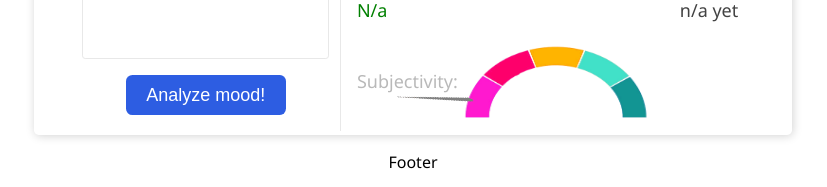
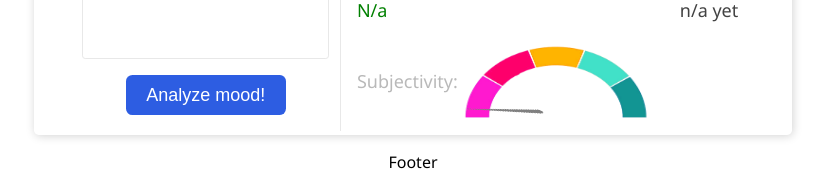
Before and after one commit to andrei-g-git/sentiment-analyzer, a React (Vite) app: page / in a window 1280 px wide. Shown: the part 243-430 px from the top of the page, without its empty margins (227-1054 px from the left). Built offline with nearby package versions, Linux system fonts and the light colour scheme.

Commit message:
add gauge needle animation, buggy

```diff
--- a/src/components/Needle.tsx
+++ b/src/components/Needle.tsx
@@ -1,50 +1,27 @@
-import React from 'react';
-import { Keyframes } from './Keyframes';
-import needle from "../assets/img/needle.png";
+import "../css/Needle.scss";
 
 function Needle(props: any) {
+
+    console.log("RE_RENDER")
+
     return (
-        <div className="needle"
-            style={{
-                backgroundImage: `url(${needle})`,
-                backgroundRepeat: "no-repeat",
-                //backgroundPosition: "18% 0%",
-                backgroundSize: "30px 80px",
-                position: "absolute",
-                // width: "30px",
-                // height: "80px",
-                transform: `translate(70px, 12px)`,// rotate(20deg)`,
-                transformOrigin: "50% 100%",
-
-
-                animation: "anim-name 2s forwards ease-in-out",
-
-
-            }}
-        >
-
+        <div className="needle">
             <style>
                 {
                     `
-                        @keyframes anim-name {
+                        @keyframes turn-needle {
                             from{
-                                transform: rotate(calc(20deg - 90deg));
+                                transform: translate(70px, 12px)
+                                    rotate(calc(20deg - 90deg));
                             }
                             to{
-                                transform: rotate(calc(20deg + ${calcRotation(props.subjectivity)}deg));
+                                transform: translate(70px, 12px)
+                                    rotate(calc(20deg + ${calcRotation(props.subjectivity)}deg));
                             }
                         }
-
                     `
                 }
             </style>
-
-
-            {/* <Keyframes name="turn-needle-standard"
-                from={{transform: `rotate(20deg`}}
-                to={{transform: `rotate(calc(${calcRotation(props.subjectivity)}deg + 20deg)`}}
-            />    */}
-
         </div>
     );
 }
@@ -56,8 +33,7 @@ const calcRotation = (subjectivity: number): number => {
     } else {
         angle = Math.floor(90 * (subjectivity - 0.5) * 2);
     }
-    console.log("ANGLE:   ", angle)
-    return angle; //subj is range 0~1
+    return angle;
 };
 
 export default Needle;
--- /dev/null
+++ b/src/css/Needle.scss
@@ -0,0 +1,11 @@
+.needle{
+    background-image: url(../assets/img/needle.png);
+    background-repeat: no-repeat;
+    background-size: 30px 80px;
+    position: absolute;
+    width: 30px;
+    height: 80px;
+    transform-origin: 50% 100%;
+
+    animation: turn-needle 2s forwards ease-in-out ;
+}
--- a/src/css/SubjectivityGauge.scss
+++ b/src/css/SubjectivityGauge.scss
@@ -11,9 +11,9 @@
 
 }
 
-.needle{
-    position: absolute;
-    width: 30px;
-    height: 80px;
-    transform-origin: 50% 100%;
-}
+// .needle{
+//     position: absolute;
+//     width: 30px;
+//     height: 80px;
+//     transform-origin: 50% 100%;
+// }
```
